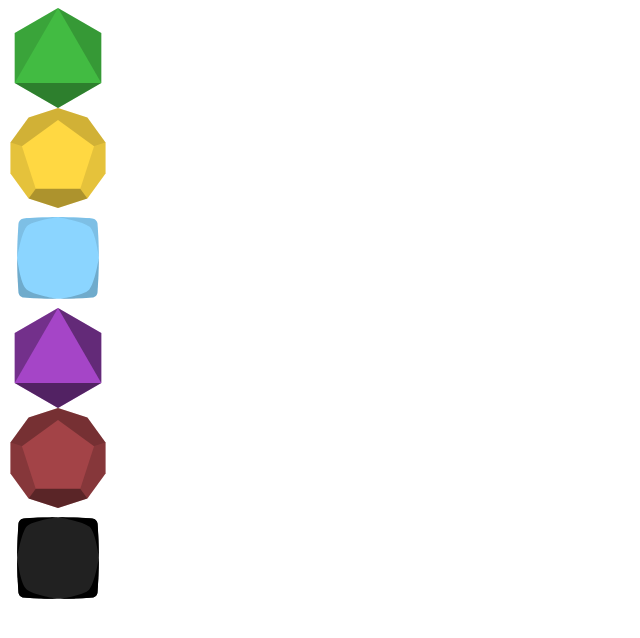
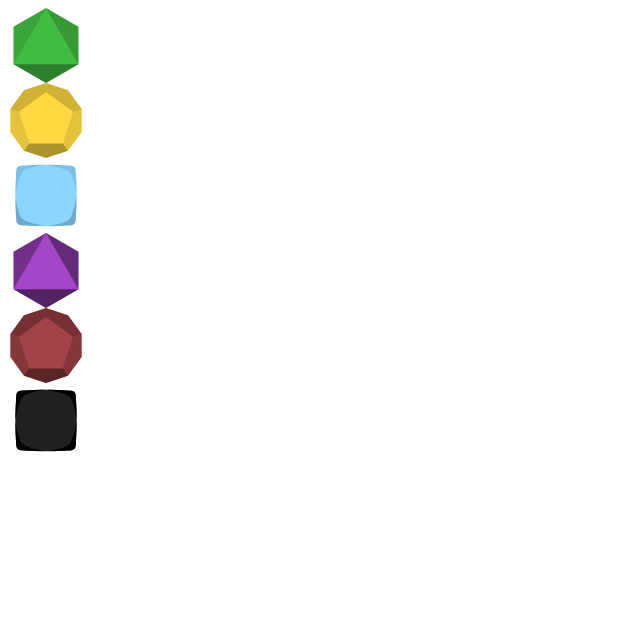
Before and after one commit to caleb-cox/genesys-roller, a React (Vite) app: page / in a window 1280 px wide. Shown: the top 638 px of the page, without its empty margins (0-640 px from the left). Built offline with nearby package versions, Linux system fonts and the light colour scheme.

Commit message:
Reorganizing die style

```diff
--- a/src/GenesysDie.scss
+++ b/src/GenesysDie.scss
@@ -8,7 +8,7 @@
 
 .GenesysDie {
   position: relative;
-  font-size: 100px;
+  font-size: 75px;
   height: 1em;
   width: 1em;
   background: no-repeat center/contain;
@@ -41,22 +41,16 @@
 
   .symbol {
     position: absolute;
-    left: 50%;
     transform: translate(-50%, -50%);
     font-family: 'Genesys';
     -webkit-font-smoothing: antialiased;
-    color: #000;
+  }
 
-    &:first-child {
-      font-size: 30%;
-    }
-
-    &:last-child {
-      font-size: 30%;
-    }
-
-    &:only-child {
-      font-size: 50%;
+  &.ability,
+  &.proficiency,
+  &.boost {
+    .symbol {
+      color: #000;
     }
   }
 
@@ -73,14 +67,20 @@
     .symbol {
       &:first-child {
         top: 32.5%;
+        left: 50%;
+        font-size: 30%;
       }
 
       &:last-child {
         top: 60%;
+        left: 50%;
+        font-size: 30%;
       }
 
       &:only-child {
         top: 50%;
+        left: 50%;
+        font-size: 50%;
       }
     }
   }
@@ -90,14 +90,20 @@
     .symbol {
       &:first-child {
         top: 35%;
+        left: 50%;
+        font-size: 30%;
       }
 
       &:last-child {
         top: 62.5%;
+        left: 50%;
+        font-size: 30%;
       }
 
       &:only-child {
         top: 50%;
+        left: 50%;
+        font-size: 50%;
       }
     }
   }
```
